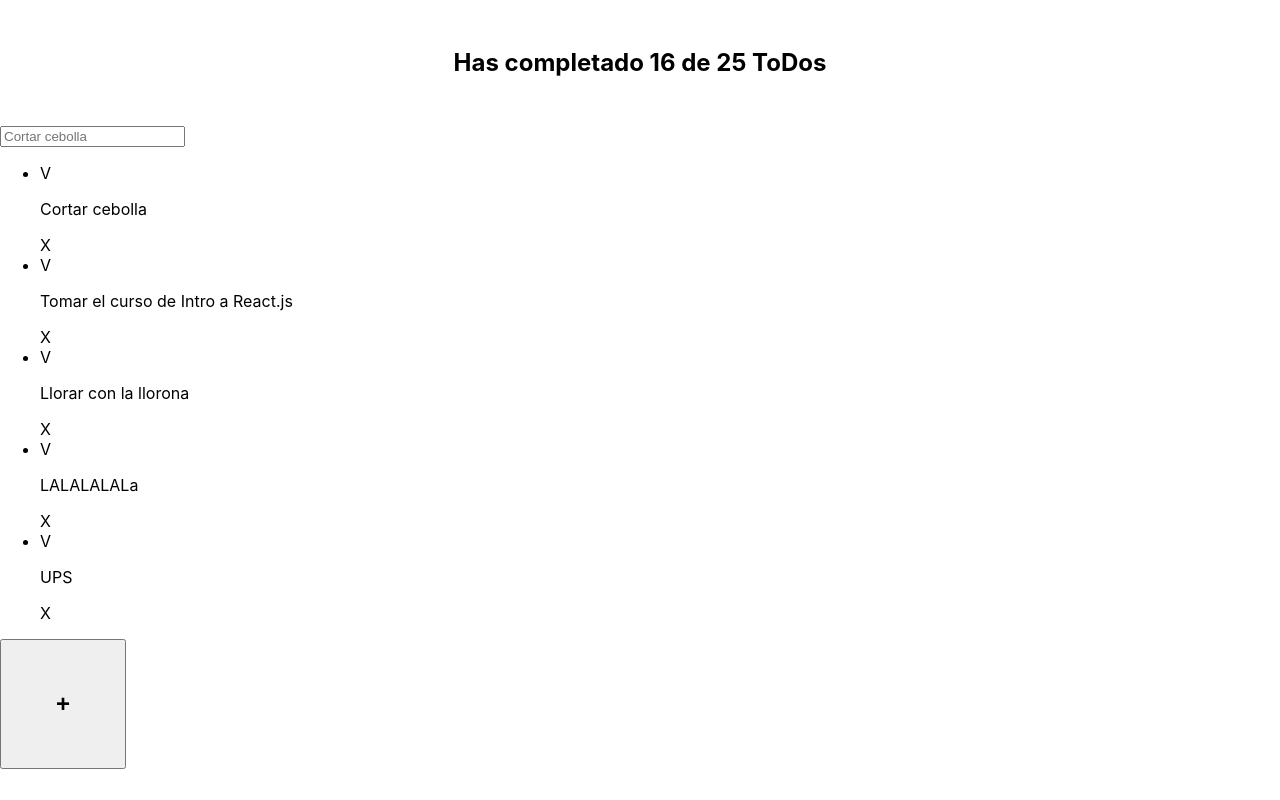
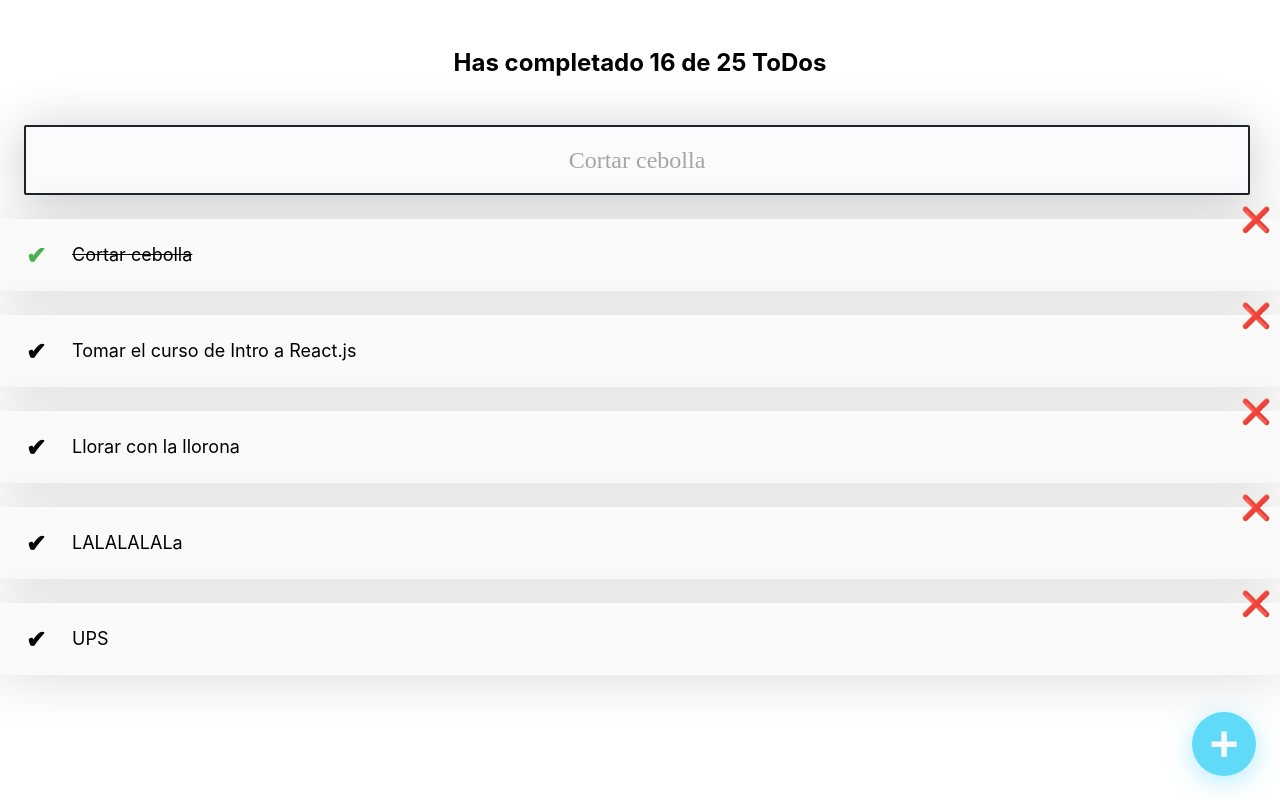
Before and after one commit to flormc/ReactApp, a React (Create React App) app: page / in a window 1280 px wide. Built offline with nearby package versions, Linux system fonts and the light colour scheme.

Commit message:
Se agrega estilos de los componentes

```diff
--- a/src/App.css
+++ /dev/null
@@ -1,38 +0,0 @@
-.App {
-  text-align: center;
-}
-
-.App-logo {
-  height: 40vmin;
-  pointer-events: none;
-}
-
-@media (prefers-reduced-motion: no-preference) {
-  .App-logo {
-    animation: App-logo-spin infinite 20s linear;
-  }
-}
-
-.App-header {
-  background-color: #233553;
-  min-height: 100vh;
-  display: flex;
-  flex-direction: column;
-  align-items: center;
-  justify-content: center;
-  font-size: calc(10px + 2vmin);
-  color: white;
-}
-
-.App-link {
-  color: #97ca3f;
-}
-
-@keyframes App-logo-spin {
-  from {
-    transform: rotate(0deg);
-  }
-  to {
-    transform: rotate(360deg);
-  }
-}
--- /dev/null
+++ b/src/CreateTodoButton.css
@@ -0,0 +1,21 @@
+.CreateTodoButton{
+    background-color:#61dafa;
+    box-shadow:0 5px 25px rgba(97,218,250,.5);
+    border:none;
+    border-radius:50%;
+    cursor:pointer;
+    font-size:50px;
+    position:fixed;
+    bottom:24px;
+    right:24px;
+    font-weight:700;
+    color:#fafafa;
+    display:flex;
+    justify-content:center;
+    align-items:center;
+    height:64px;
+    width:64px;
+    transform:rotate(0);
+    transition:.3s ease}
+
+    .CreateTodoButton:hover{transform:rotate(224deg)}
--- a/src/CreateTodoButton.js
+++ b/src/CreateTodoButton.js
@@ -1,9 +1,10 @@
+import './CreateTodoButton.css';
+
+
 function CreateTodoButton() {
     return (
-      <button>
-      <h1>+</h1>
-      </button>
-    );
+      <button className="CreateTodoButton">+</button>
+    )
   }
 
   export { CreateTodoButton };
--- a/src/TodoCounter.css
+++ b/src/TodoCounter.css
@@ -1,6 +1,11 @@
-h1 {
-    font-size: 24px;
-    text-align: center;
-    margin: 0;
-    padding: 48px;
+.TodoCounter{
+    font-size:24px;
+    text-align:center;
+    margin:0;
+    padding:48px;
+    font-weight:400
 }
+
+    .TodoCounter span{
+        font-weight:700
+    }
--- /dev/null
+++ b/src/TodoItem.css
@@ -0,0 +1,38 @@
+.TodoItem{
+    background-color:#fafafa;
+    position:relative;
+    display:flex;
+    justify-content:center;
+    align-items:center;
+    margin-top:24px;
+    box-shadow:0 5px 50px rgba(32,35,41,.15)
+}
+
+.TodoItem-p{
+    margin:24px 0 24px 24px;
+    width:calc(100% - 120px);
+    font-size:18px;
+    line-height:24px;
+    font-weight:400
+}
+
+.TodoItem-p--complete{
+    text-decoration:line-through
+}
+
+.Icon{
+    cursor:pointer;
+    display:flex;
+    justify-content:center;
+    align-items:center;
+    height:48px;
+    width:48px;
+    font-size:24px;
+    font-weight:700
+}
+
+.Icon-check{
+    position:absolute;left:12px
+}
+
+.Icon-check--active{color:#4caf50}.Icon-delete{position:absolute;top:-24px;right:0}.Icon-delete:hover{color:red}
--- a/src/TodoItem.js
+++ b/src/TodoItem.js
@@ -1,11 +1,8 @@
-function TodoItem(props) {
-    return (
-      <li>
-        <span>V</span>
-        <p>{props.text}</p>
-        <span>X</span>
-      </li>
-    );
-  }
+import './TodoItem.css';
 
-  export { TodoItem };
+function TodoItem(props){
+  return(<li className="TodoItem">
+    <span className={`Icon Icon-check ${props.completed&&"Icon-check--active"}`}>✔</span>
+    <p className={`TodoItem-p ${props.completed&&"TodoItem-p--complete"}`}>{props.text}</p>
+    <span className="Icon Icon-delete">❌</span></li>);}
+export{TodoItem};
--- /dev/null
+++ b/src/TodoList.css
@@ -0,0 +1,5 @@
+.TodoList{
+    margin:0;
+    padding:0 0 56px;
+    list-style:none
+}
--- a/src/TodoList.js
+++ b/src/TodoList.js
@@ -1,9 +1,6 @@
-function TodoList(props) {
-    return (
-        <ul>
-            {props.children}
-        </ul>
-    );
-  }
+import './TodoList.css';
 
-  export { TodoList };
+function TodoList({children}){
+    return(<ul className="TodoList">{children}</ul>);
+}
+export{TodoList};
--- /dev/null
+++ b/src/TodoSearch.css
@@ -0,0 +1,19 @@
+.TodoSearch{
+    background:#f9fbfc;
+    border-radius:2px;
+    border:2px solid #202329;
+    margin:0 24px;
+    height:64px;
+    width:calc(100% - 62px);
+    font-size:24px;text-align:center;
+    font-family:montserrat;
+    font-weight:400;
+    color:#1e1e1f;
+    box-shadow:0 5px 50px rgba(32,35,41,.25)}
+
+.TodoSearch::placeholder{
+    color:#a5a5a5;
+    font-family:montserrat;
+    font-weight:400}
+
+    .TodoSearch:focus{outline-color:#61dafa}
--- a/src/TodoSearch.js
+++ b/src/TodoSearch.js
@@ -1,7 +1,9 @@
-function TodoSearch() {
-    return (
-      <input placeholder="Cortar cebolla" />
-    );
-  }
+import './TodoSearch.css';
 
-  export { TodoSearch };
+function TodoSearch(){
+  return(<input
+  placeholder="Cortar cebolla"
+  className="TodoSearch"/>);
+}
+
+  export{TodoSearch};
```
Also changed, not shown: src/App.js (+3 -4 lines).
